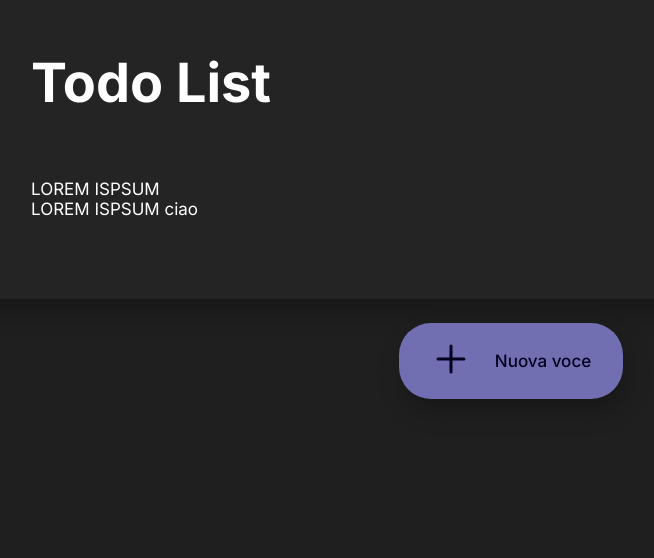
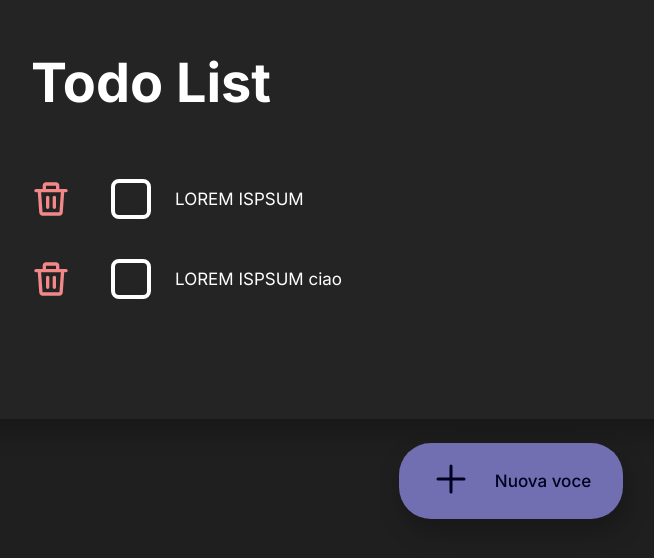
Before and after one commit to mirkodeglinnocenti/todo-list, a React (Vite) app: page / in a window 1280 px wide. Shown: the part 110-668 px from the top of the page, without its empty margins (129-783 px from the left). Built offline with nearby package versions, Linux system fonts and the light colour scheme; the HTML template or start-up script is replaced by a standard one.

Commit message:
FEAT list item and scrollbar style added

```diff
--- a/src/App.tsx
+++ b/src/App.tsx
@@ -1,7 +1,7 @@
 import { useState } from "react";
 import Popup from "./components/Popup";
 import ITask from "./interfaces/ITask";
-import "./assets/css/app.css";
+import "./assets/css/App.css";
 
 function App() {
   const [isOpen, setIsOpen] = useState<boolean>(false);
@@ -25,17 +25,21 @@ function App() {
       <main className="main">
         <div className="container">
           <div className="todo-box shadow">
+            <div className="todo-card">
               <h1 className="title-todo-box">Todo List</h1>
               <div className="todo-list">
                 <ul>
                   {tasks.map((task, index) => {
                     return (
-                    <li className="label" key={index}>
+                      <li className="label list-item" key={index}>
+                        <img className="trash-icon" src="./assets/img/Bin.svg" alt="trash icon" />
+                        <img className="checkbox-icon" src="./assets/img/Checkbox_Off.svg" alt="trash icon" />
                         {task.name}
                       </li>
                     );
                   })}
                 </ul>
+              </div>
             </div>
           </div>
           <div className="new-item-box">
--- a/src/assets/css/App.css
+++ b/src/assets/css/App.css
@@ -1,10 +1,10 @@
 /* Variables */
-@import url('./variables.css');
+@import url("./variables.css");
 /* Reset rules */
-@import url('./reset.css');
+@import url("./reset.css");
 
 /* Font */
-@import url('https://fonts.googleapis.com/css2?family=Inter:wght@400;500;700&display=swap');
+@import url("https://fonts.googleapis.com/css2?family=Inter:wght@400;500;700&display=swap");
 
 /* body {
     font-family: 'Inter', sans-serif;
@@ -15,56 +15,76 @@
 } */
 
 /* Typography */
-h1{
-    font-family: 'Inter', sans-serif;
+h1 {
+  font-family: "Inter", sans-serif;
   font-size: 54px;
   font-weight: bold;
 }
 
-.label{
-    font-family: 'Inter', sans-serif;
+.label {
+  font-family: "Inter", sans-serif;
   font-size: 17px;
   font-weight: 400;
 }
 
-.label-medium{
-    font-family: 'Inter', sans-serif;
+.label-medium {
+  font-family: "Inter", sans-serif;
   font-size: 17px;
   font-weight: 500;
 }
 
-.label-strikethrough{
-    font-family: 'Inter', sans-serif;
+.label-strikethrough {
+  font-family: "Inter", sans-serif;
   font-size: 17px;
   font-weight: 400;
   text-decoration: line-through;
 }
 
 /* General */
-#root{
+#root {
   background-color: var(--background-color);
-    height: 100vh;
 }
 
-.main{
+.main {
+  height: 100vh;
   padding: 10vh 0;
+  overflow: hidden;
 }
 
-.container{
+.container {
   max-width: 1536px;
   margin: 0 auto;
 }
 
-.shadow{
+.shadow {
   box-shadow: 4px 12px 24px rgba(0, 0, 0, 0.25);
 }
 
-.hidden{
+.hidden {
   display: none;
 }
 
+/* Scrollbar */
+
+/* width */
+::-webkit-scrollbar {
+  width: 2px;
+}
+
+/* Scrollbar line */
+::-webkit-scrollbar-thumb {
+    background: white;
+    border-radius: 10px;
+  }
+
+/* Track */
+::-webkit-scrollbar-track {
+  background-color: var(--background-color);
+  border-radius: 10px;
+}
+
 /* Todo box */
-.todo-box{
+.todo-box {
   color: white;
   background-color: var(--surface-color);
   border-radius: 32px;
@@ -72,16 +92,37 @@ h1{
   margin-bottom: 24px;
 }
 
-.title-todo-box{
+.todo-card {
+  max-height: 55vh;
+  overflow-y: scroll;
+}
+
+.title-todo-box {
   margin-bottom: 64px;
 }
 
+.list-item {
+  display: flex;
+  align-items: center;
+  margin-bottom: 40px;
+}
+
+.trash-icon {
+  width: 40px;
+  margin-right: 40px;
+}
+
+.checkbox-icon {
+  width: 40px;
+  margin-right: 24px;
+}
+
 /* New-item-box */
-.new-item-box{
+.new-item-box {
   text-align: center;
 }
 
-.button-new-item{
+.button-new-item {
   color: var(--text-color);
   background-color: var(--primary-color);
   border: none;
@@ -90,13 +131,13 @@ h1{
   cursor: pointer;
 }
 
-.flex-button{
+.flex-button {
   display: flex;
   justify-content: center;
   align-items: center;
   gap: 24px;
 }
 
-.icon-button{
+.icon-button {
   width: 40px;
 }
```
Lines whose indentation alone changed are shown as unchanged.
